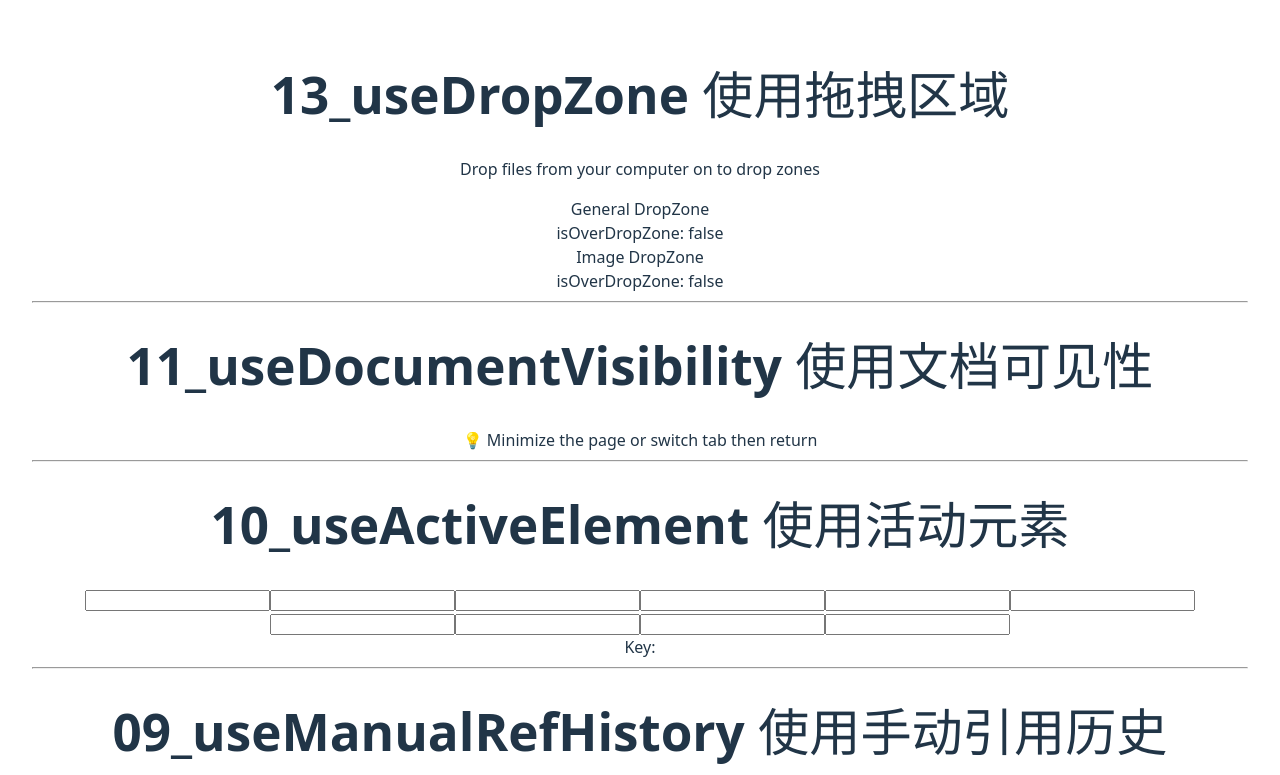
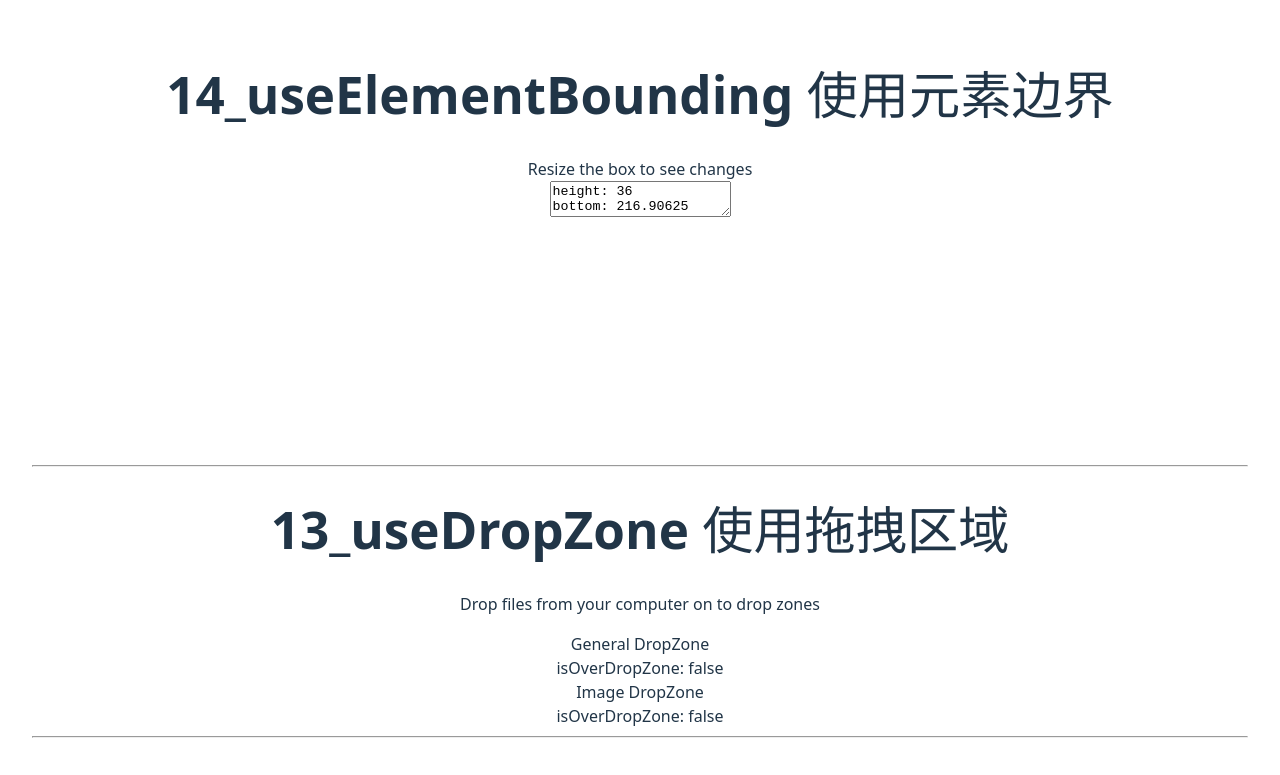
Before and after one commit to propoet/vueuse-demo, a Vue app: page / in a window 1280 px wide. Shown: the top 775 px of the page. Built offline with nearby package versions, Linux system fonts and the light colour scheme; the HTML template or start-up script is replaced by a standard one.

Commit message:
useElementBounding

```diff
--- a/src/App.vue
+++ b/src/App.vue
@@ -12,9 +12,11 @@ import useActiveElement from "./components/10_useActiveElement/demo.vue";
 import useDocumentVisibility from "./components/11_useDocumentVisibility/demo.vue";
 import useDraggable from "./components/12_useDraggable/demo.vue";
 import useDropZone from "./components/13_useDropZone/demo.vue";
+import useElementBounding from "./components/14_useElementBounding/demo.vue";
 </script>
 
 <template>
+  <useElementBounding />
   <useDropZone />
   <!-- <useDraggable /> -->
   <useDocumentVisibility />
--- a/src/components/09_useManualRefHistory/demo.vue
+++ b/src/components/09_useManualRefHistory/demo.vue
@@ -23,7 +23,7 @@ const { canUndo, canRedo, history, commit, undo, redo } = useManualRefHistory(
   <button :disabled="!canRedo" @click="redo()">Redo</button>
   <br />
   <br />
-  <note>History (limited to 10 records for demo)</note>
+  <div>History (limited to 10 records for demo)</div>
   <div class="code-block mt-4">
     <div v-for="i in history" :key="i.timestamp">
       <span class="opacity-50 mr-2 font-mono">{{ format(i.timestamp) }}</span>
--- /dev/null
+++ b/src/components/14_useElementBounding/demo.vue
@@ -0,0 +1,32 @@
+<script setup lang="ts">
+import { reactify, useElementBounding } from '@vueuse/core'
+import { reactive, useTemplateRef } from 'vue'
+import YAML from 'yaml'
+
+const stringify = reactify(
+    (input: any) => YAML.stringify(input, (k, v) => {
+        if (typeof v === 'function') {
+            return undefined
+        }
+        return v
+    }, {
+        singleQuote: true,
+        flowCollectionPadding: false,
+    }),
+)
+
+const el = useTemplateRef('el')
+const rect = reactive(useElementBounding(el))
+const text = stringify(rect)
+</script>
+
+<template>
+    <h1>14_useElementBounding 使用元素边界</h1>
+    <div style="min-height: 300px">
+        <div class="mb-2">
+            Resize the box to see changes
+        </div>
+        <textarea ref="el" readonly class="resizer" :value="text" />
+    </div>
+    <hr />
+</template>
```
